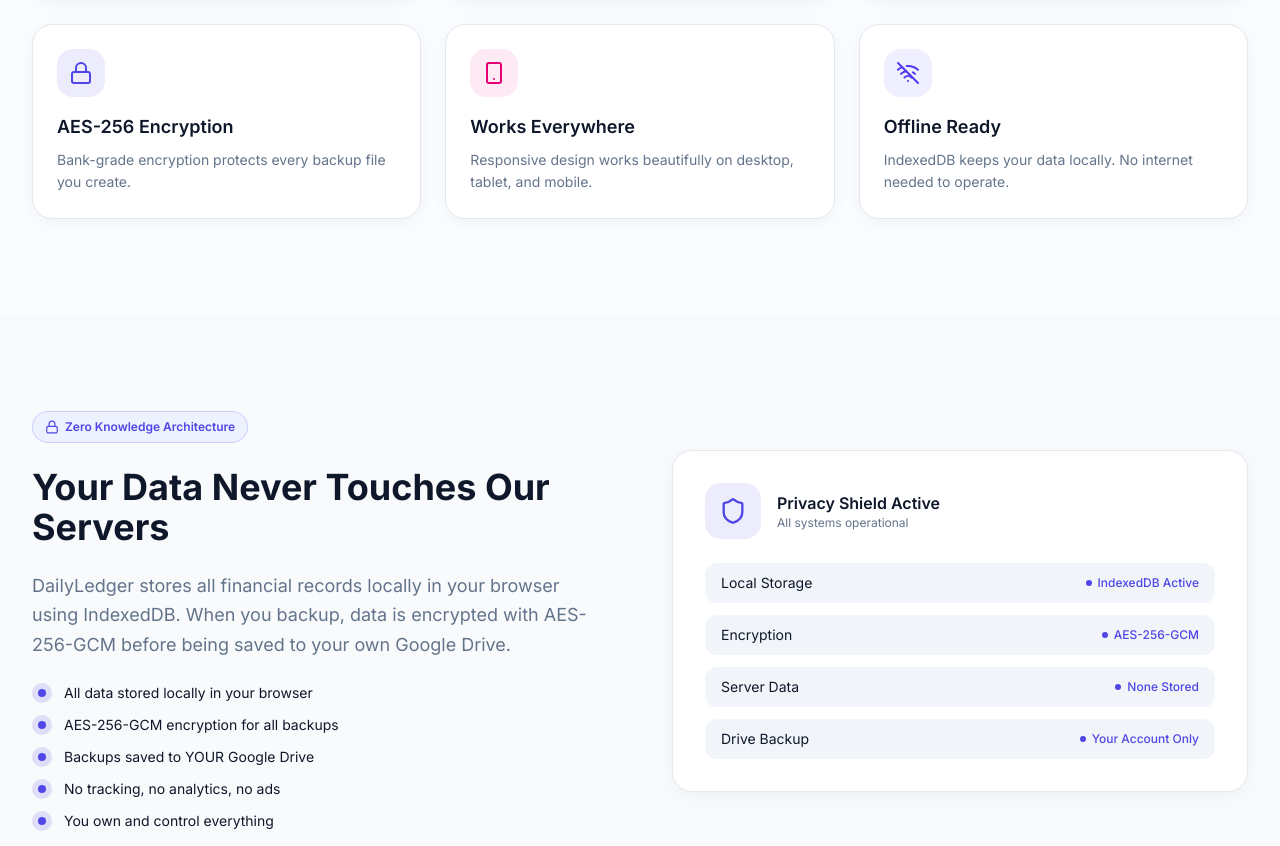
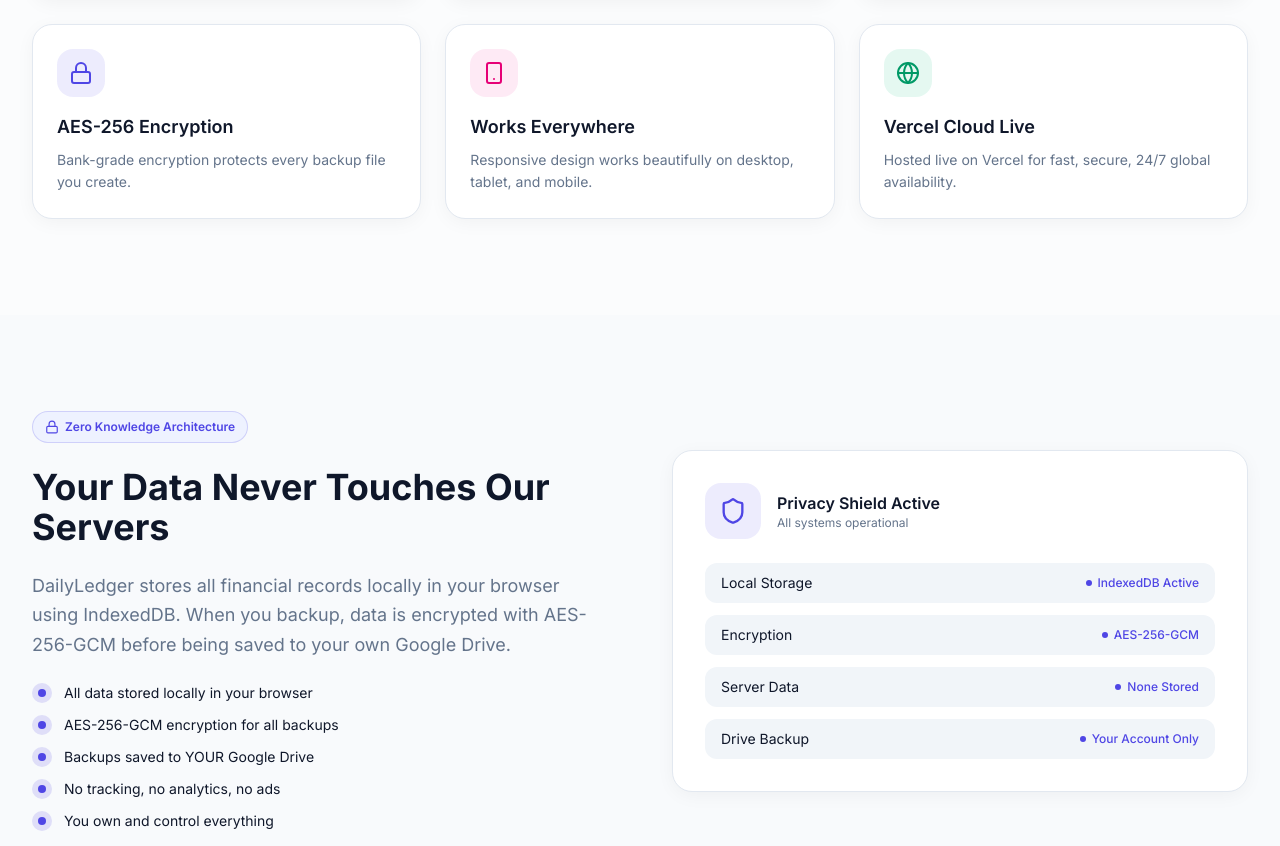
Before and after one commit to waqaszahoor2/Daily-Ledger, a Next.js app: page / in a window 1280 px wide. Shown: the part 1150-1996 px from the top of the page. Built offline with nearby package versions, Linux system fonts and the light colour scheme.

Commit message:
feat: replace Offline Ready with Vercel Cloud Live feature card on intro page

```diff
--- a/app/page.tsx
+++ b/app/page.tsx
@@ -1,7 +1,7 @@
 'use client';
 
 import { motion } from 'framer-motion';
-import { ArrowRight, Shield, Smartphone, BarChart3, Cloud, Lock, WifiOff, Menu, X } from 'lucide-react';
+import { ArrowRight, Shield, Smartphone, BarChart3, Cloud, Lock, Globe, Menu, X } from 'lucide-react';
 import Link from 'next/link';
 import { useState } from 'react';
 
@@ -20,7 +20,7 @@ const features = [
   { icon: Cloud, title: 'Google Drive Backup', desc: 'Encrypted backups to your own Google Drive for total data ownership.', color: 'bg-blue-500/10 text-blue-600' },
   { icon: Lock, title: 'AES-256 Encryption', desc: 'Bank-grade encryption protects every backup file you create.', color: 'bg-primary/10 text-primary' },
   { icon: Smartphone, title: 'Works Everywhere', desc: 'Responsive design works beautifully on desktop, tablet, and mobile.', color: 'bg-pink-500/10 text-pink-600' },
-  { icon: WifiOff, title: 'Offline Ready', desc: 'IndexedDB keeps your data locally. No internet needed to operate.', color: 'bg-indigo-500/10 text-indigo-600' },
+  { icon: Globe, title: 'Vercel Cloud Live', desc: 'Hosted live on Vercel for fast, secure, 24/7 global availability.', color: 'bg-emerald-500/10 text-emerald-600' },
 ];
 
 export default function LandingPage() {
```
